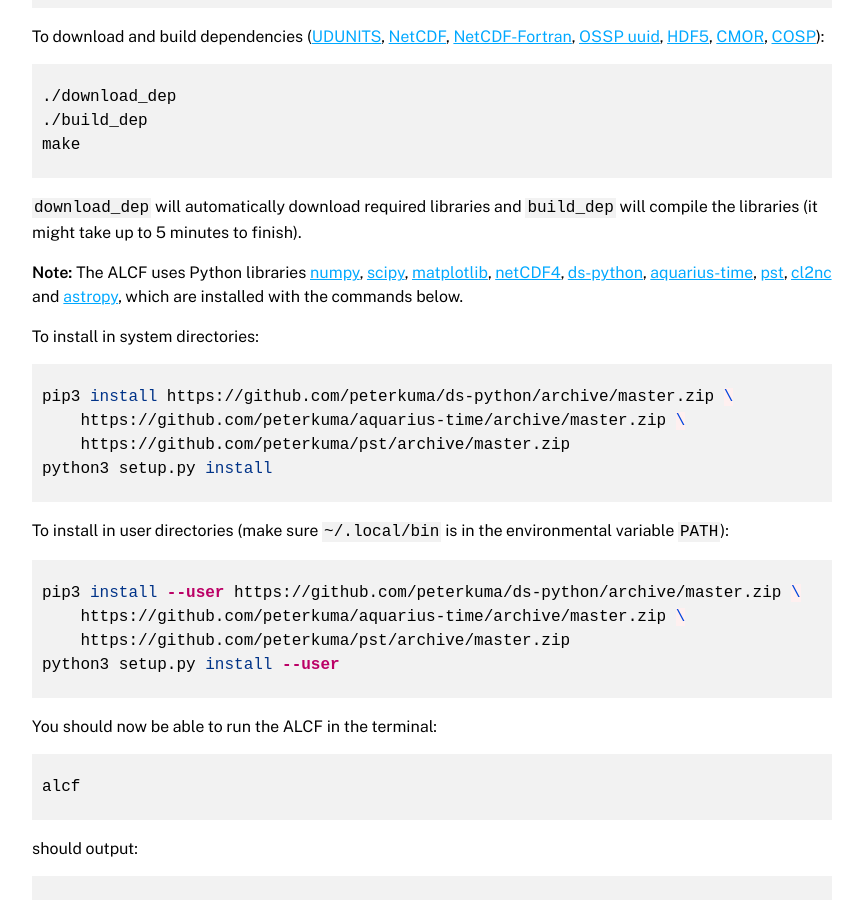
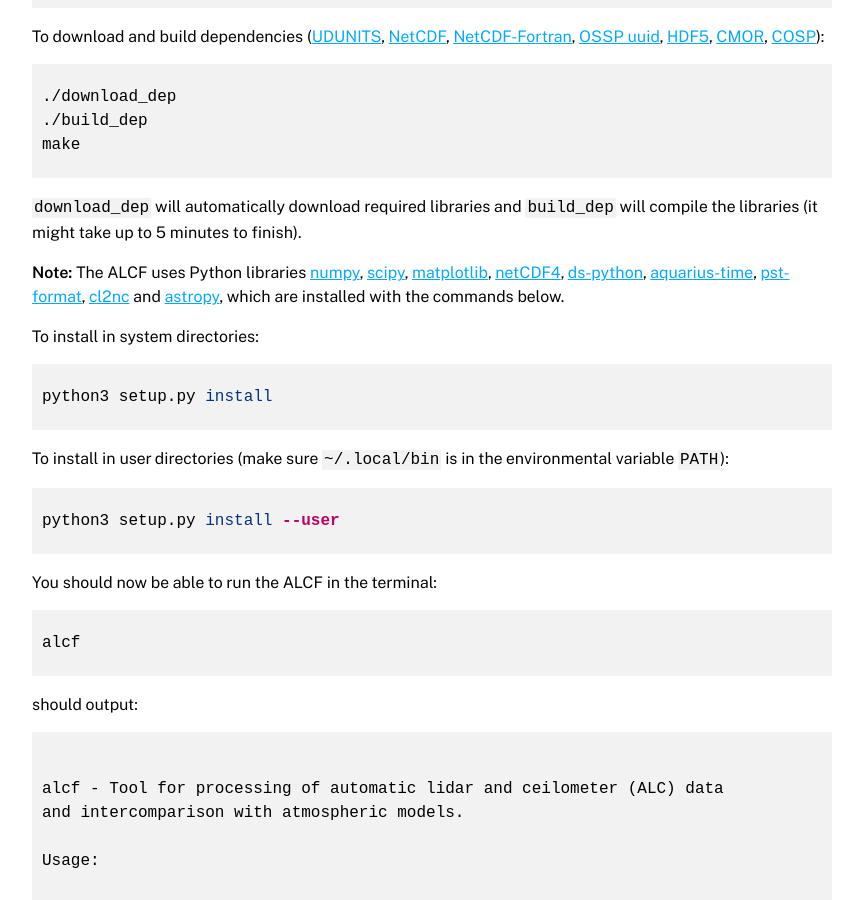
Before and after one commit to alcf-lidar/alcf-lidar.github.io, a Jekyll site: the page built from installation/index.md, in a window 1280 px wide and 900 px high, scrolled down 900 px. Shown: the whole window, without its empty margins (208-1071 px from the left). Built offline with Jekyll 4.4.1, drawn with Linux system fonts in a browser that asks for light colours.

Commit message:
Update installation instructions
aquarius-time, ds-format and pst-format are now installad from PyPI.

````diff
--- a/_includes/installation.md
+++ b/_includes/installation.md
@@ -55,25 +55,19 @@ will compile the libraries (it might take up to 5 minutes to finish).
 [netCDF4](http://github.com/Unidata/netcdf4-python),
 [ds-python](https://github.com/peterkuma/ds-python),
 [aquarius-time](https://github.com/peterkuma/aquarius-time),
-[pst](https://github.com/peterkuma/pst),
+[pst-format](https://github.com/peterkuma/pst),
 [cl2nc](https://github.com/peterkuma/cl2nc) and
 [astropy](https://www.astropy.org), which are installed with the commands below.
 
 To install in system directories:
 
 ```sh
-pip3 install https://github.com/peterkuma/ds-python/archive/master.zip \
-    https://github.com/peterkuma/aquarius-time/archive/master.zip \
-    https://github.com/peterkuma/pst/archive/master.zip
 python3 setup.py install
 ```
 
 To install in user directories (make sure `~/.local/bin` is in the environmental variable `PATH`):
 
 ```sh
-pip3 install --user https://github.com/peterkuma/ds-python/archive/master.zip \
-    https://github.com/peterkuma/aquarius-time/archive/master.zip \
-    https://github.com/peterkuma/pst/archive/master.zip
 python3 setup.py install --user
 ```
 
````
